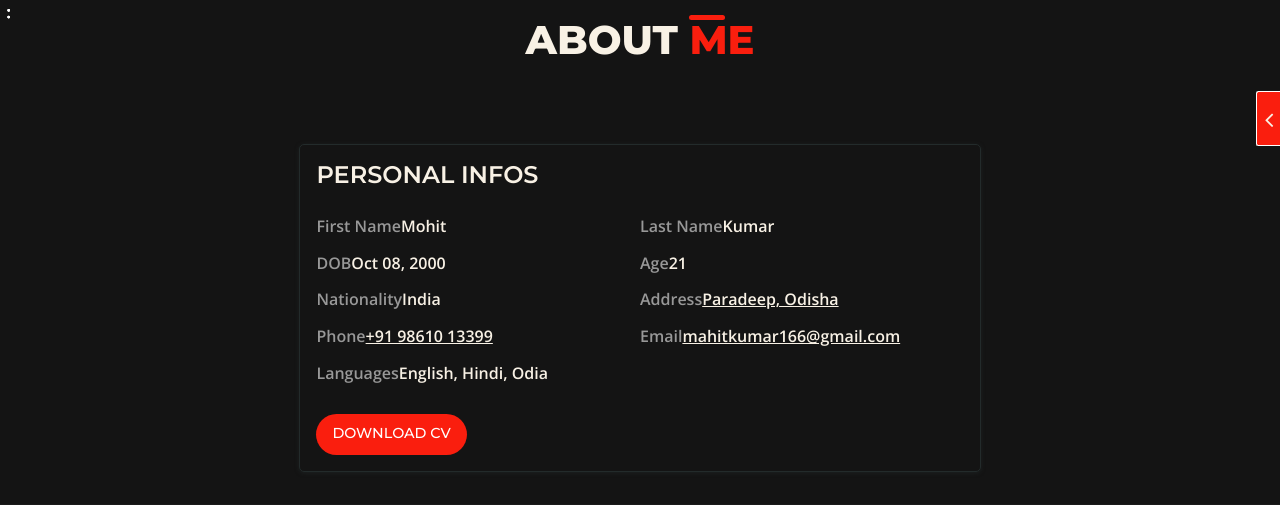
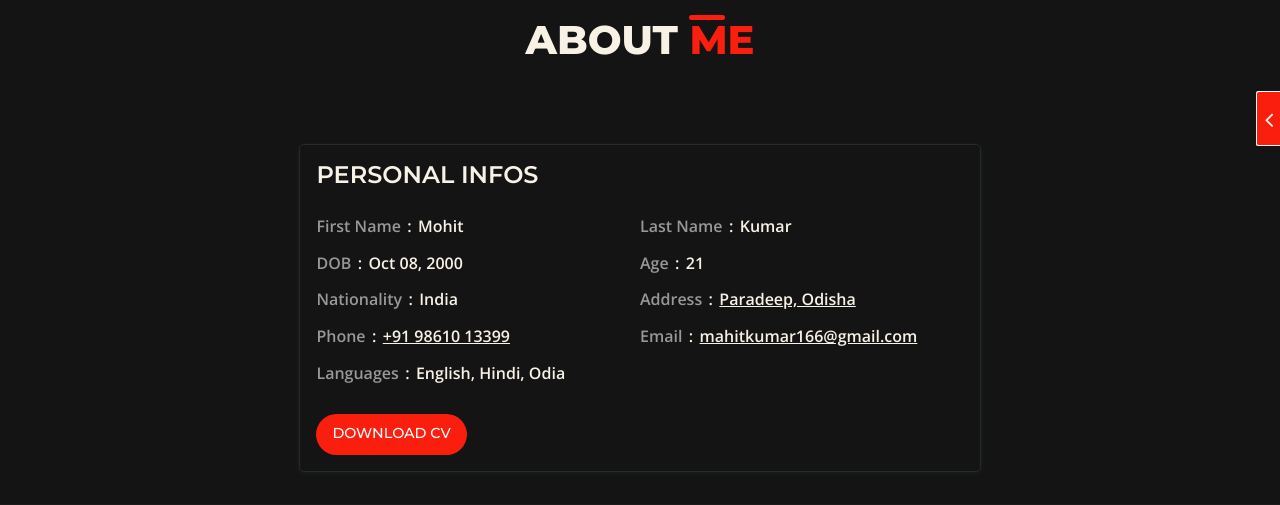
Before and after one commit to mohit-kumar-behera/portfolio, a Django app: page /about/ in a window 1280 px wide. Shown: the top 505 px of the page. Run offline with Django 3.2, Linux system fonts and the light colour scheme; some libraries are stand-ins or nearby versions.

Commit message:
convert :after to :before in about.css

```diff
--- a/static/css/about.css
+++ b/static/css/about.css
@@ -34,7 +34,7 @@
   color: #ffffff90;
   text-transform: capitalize;
 }
-.entity .key:after {
+.entity .value::before {
   content: ':';
   margin: 0 0.4rem;
 }
--- a/static/css/style.css
+++ b/static/css/style.css
@@ -512,10 +512,6 @@ img {
 .navbar.open .navbar-toggler--icon {
   transform: rotate(180deg);
 }
-.navbar-toggler:not(.mobile-device):hover,
-.navbar-toggler:focus {
-  filter: brightness(86%);
-}
 .navbar-toggler:active {
   opacity: 0.9;
 }
```
